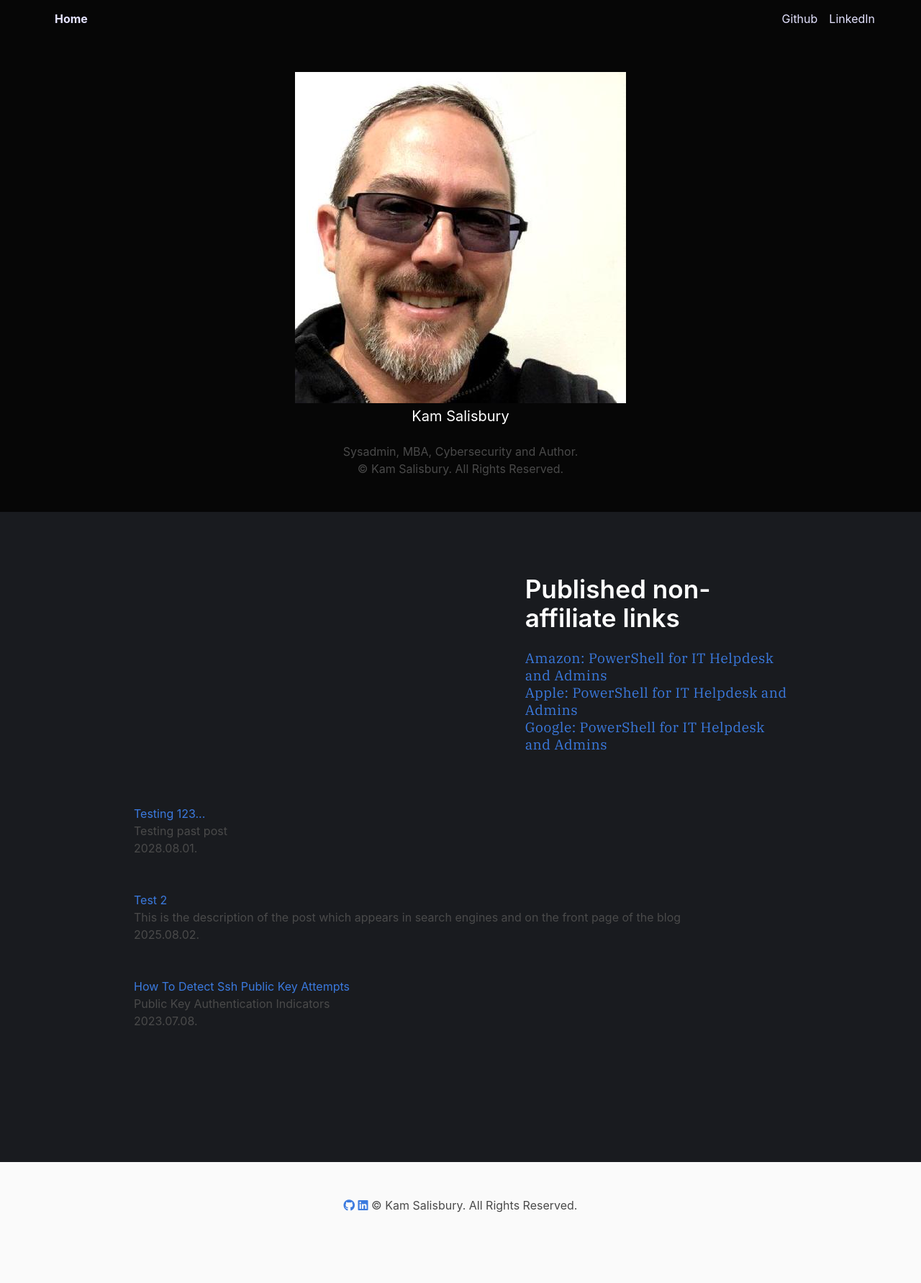
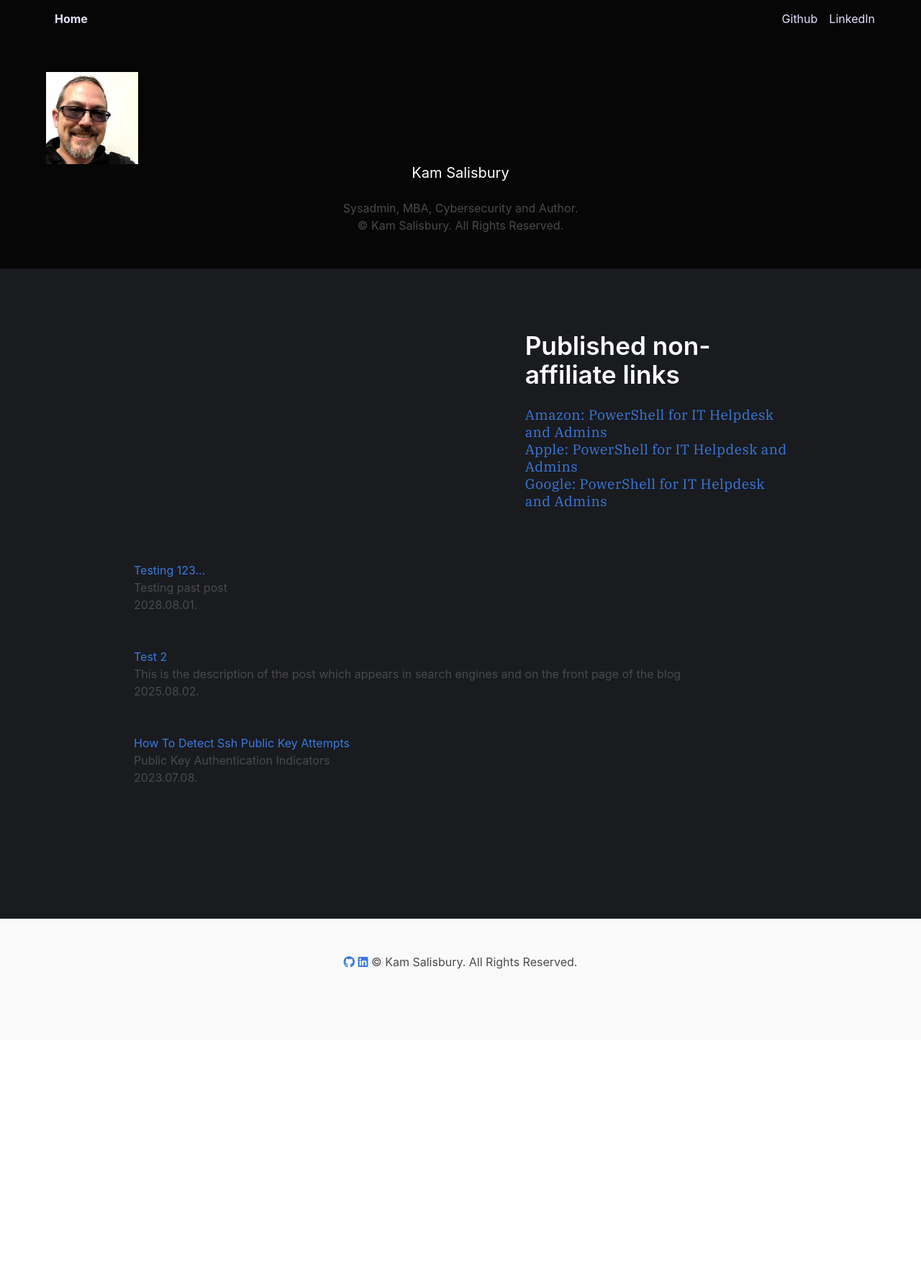
Before and after one commit to kamsalisbury/kamsalisbury.github.io, a Jekyll site: the page built from index.html, in a window 1280 px wide. Shown: the whole page at 72% size. Built offline with Jekyll 4.4.1, drawn with Linux system fonts in a browser that asks for light colours; nearby versions of some CDN libraries; the list of posts is cut into pages by our own code; after the commit the page ends 1444 px from its top, so only the background shows below that.

Commit message:
Adjust image size

```diff
--- a/_layouts/default.html
+++ b/_layouts/default.html
@@ -38,8 +38,9 @@
         </div>
         <div class="hero-body">
             <div class="container has-text-centered">
-                <!-- <img src="https://cdn.emk.dev/templates/bulma-logo-light.png" width="150" height="40"> -->
-                <img src="29674098.jpg" />
+                <figure class="image is-128x128">
+                    <img src="29674098.jpg" />
+                </figure>
                 <h2 class="subtitle">
                     Kam Salisbury
                 </h2>
```
